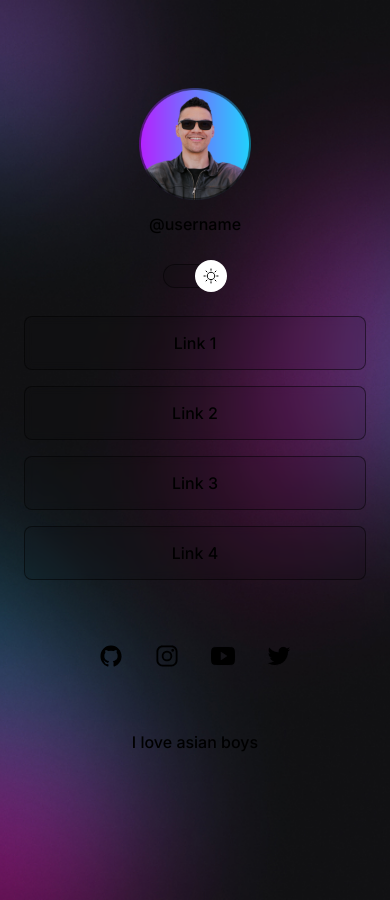
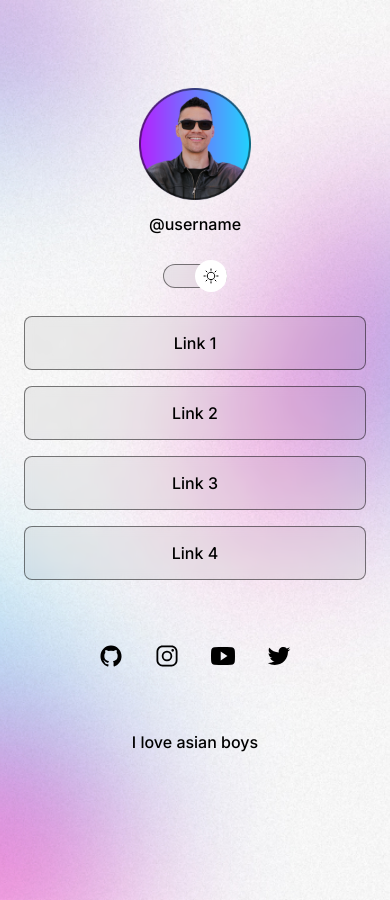
Before and after one commit to Gabachigo/discover-project, a plain HTML site: page index.html in a window 390 px wide. Both pictures are taken after a click on the element 195 px from the left and 275 px from the top of the page. Drawn offline with nearby package versions, Linux system fonts and the light colour scheme.

Commit message:
fixed a bug when switching from colour themes

```diff
--- a/style.css
+++ b/style.css
@@ -14,7 +14,7 @@
 
 .light {
   --text-color: black;
-  --bg-img: url(Media/bg-mobile.jpg);
+  --bg-img: url(Media/bg-mobile-light.jpg);
   --back-color: rgba(0, 0, 0, 0.05);
   --back-color-hover: rgba(0, 0, 0, 0.02);
   --border-color: rgba(0, 0, 0, 0.5);
```
